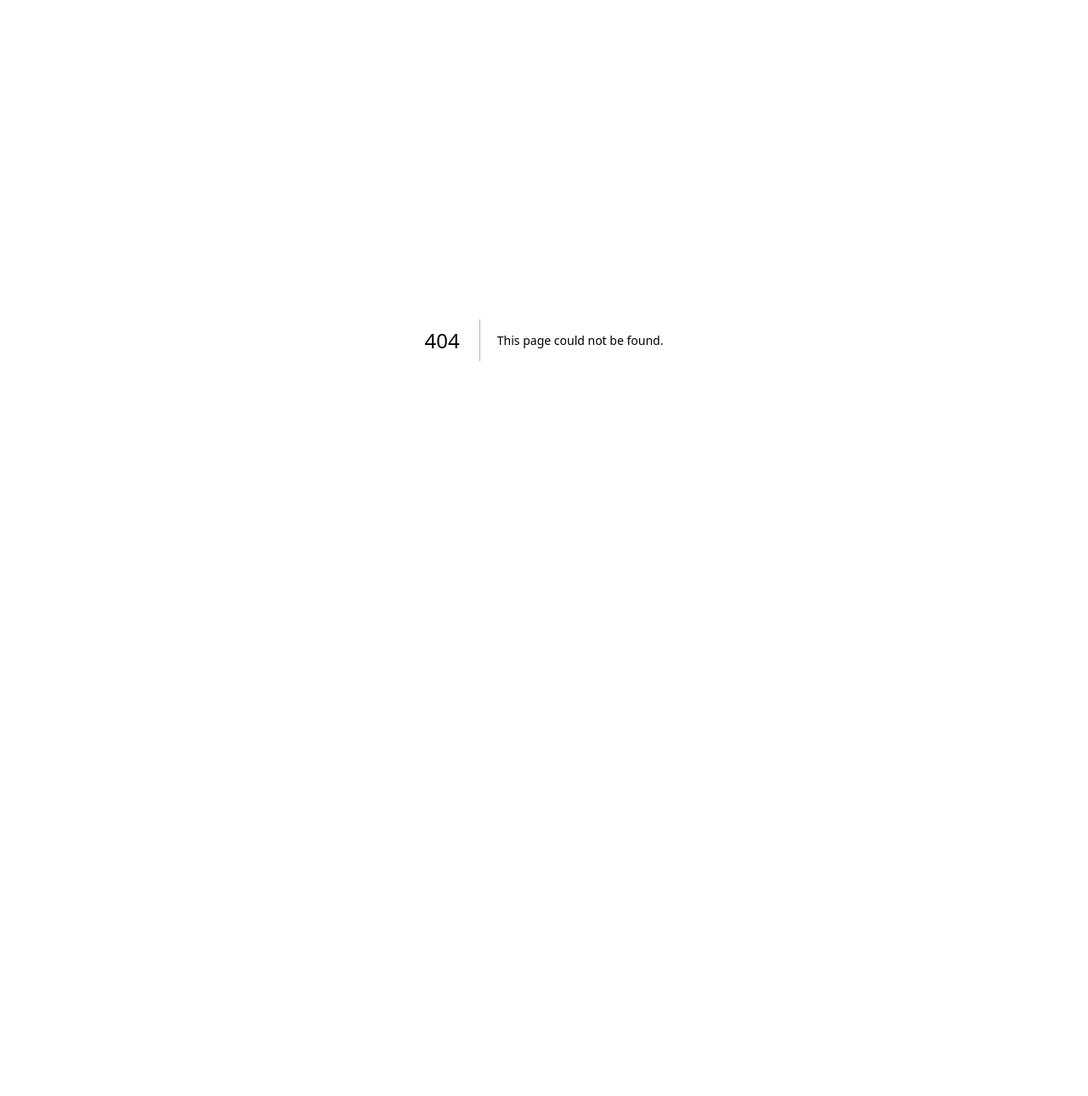
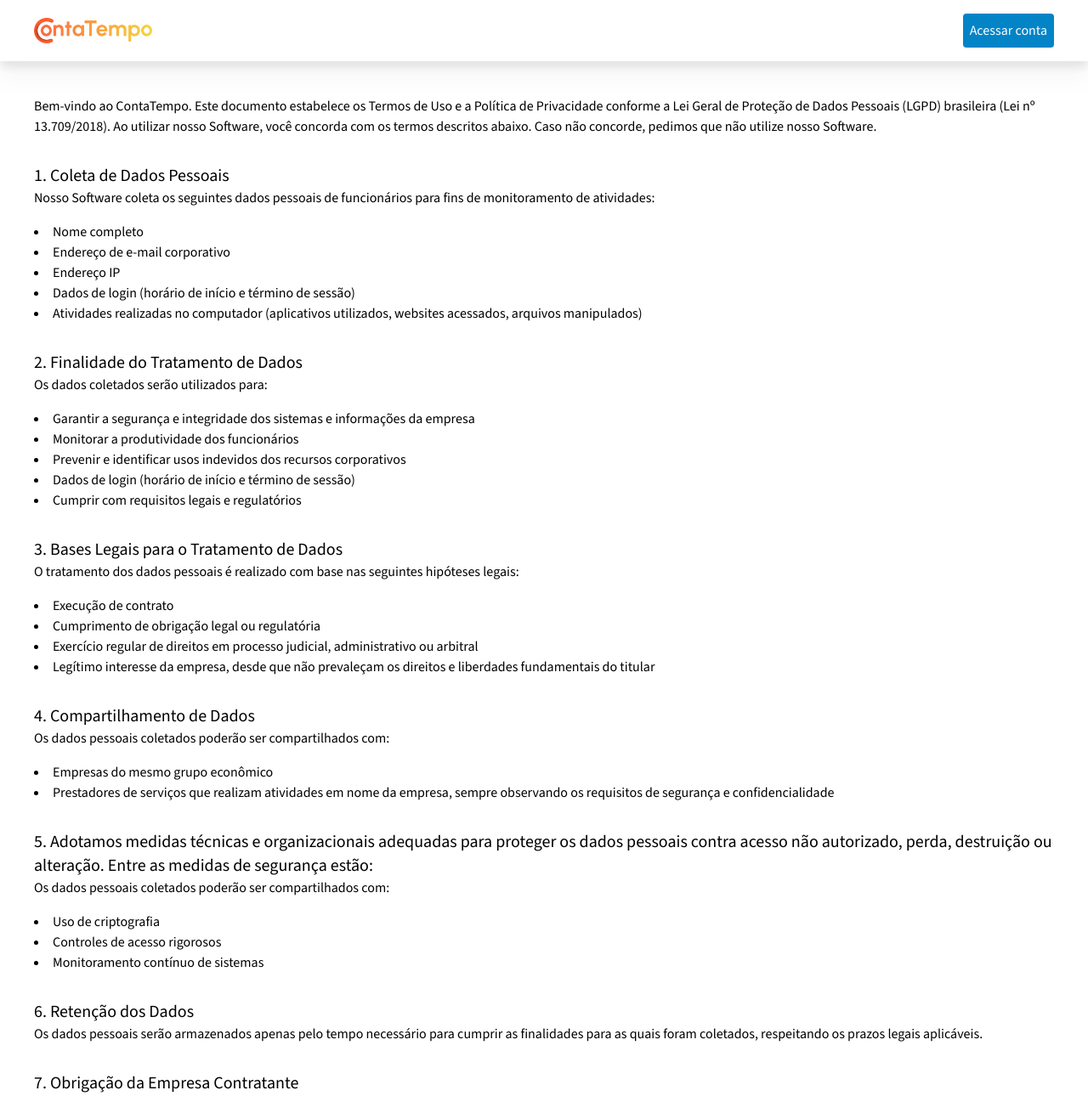
Before and after one commit to ProdutiveLab/LandingPage, a Next.js app: page /termos in a window 1280 px wide. Before the commit this address had no page. Shown: the top 1290 px of the page at 85% size. Before the commit the page ends 800 px from the top, so only its background shows below. Built offline with nearby package versions, Linux system fonts and the light colour scheme.

Commit message:
termos de uso

```diff
--- /dev/null
+++ b/src/app/Components/header.tsx
@@ -0,0 +1,24 @@
+'use client'
+import React, { useState } from 'react';
+import Image from "next/image";
+
+
+const Header: React.FC = () => {
+  return (
+    <header className="bg-white drop-shadow-xl max-lg:p-2 py-4 px-10 fixed w-full top-0 z-10">
+        <div className="container max-lg:p-2 max-w-screen-xl mx-auto bg-white items-center flex justify-between">
+          <Image
+            src="/contaTempo.png"
+            alt="Vercel Logo"
+            className="relative w-auto h-[30px]"
+            width={139}
+            height={30}
+            priority
+          />
+          <a href="https://app.contatempo.com.br/" target="_blank" className="p-2 text-white rounded bg-sky-600 border-sky-600">Acessar conta</a>
+        </div>
+      </header>
+  );
+};
+
+export default Header;
--- a/src/app/layout.tsx
+++ b/src/app/layout.tsx
@@ -4,7 +4,7 @@ import Script from 'next/script'
 import * as gtag from './gtag.js';
 import "./globals.css";
 
-const urbanist = Source_Sans_3({
+const SourceSans3 = Source_Sans_3({
   subsets: ["latin"],
   variable: '--font-main'
 });
@@ -29,7 +29,7 @@ export default function RootLayout({
   children: React.ReactNode;
 }>) {
   return (
-    <html className={`${urbanist.variable}`} lang="pt-br">
+    <html className={`${SourceSans3.variable}`} lang="pt-br">
        <head>
         <Script
           strategy='lazyOnload'
--- a/src/app/page.tsx
+++ b/src/app/page.tsx
@@ -3,8 +3,9 @@ import React, { ReactNode, useState } from "react";
 import Image from "next/image";
 import { HomeIllustrations, TotalHoras, AppUsados, JornadaDiaria, AlertaBournout, Relatorios, Ranking } from './Components/illustrations'
 import ContactForm from './Components/form'
+import Header from './Components/header'
 
-interface AccordionProps {
+type AccordionProps = {
   items: { title: string; content: string; component: ReactNode; }[];
 }
 
@@ -23,7 +24,7 @@ const Accordion: React.FC<AccordionProps> = ({ items }) => {
   );
 };
 
-interface Plans {
+type Plans = {
   items: {
     planName: string;
     usersLength: string;
@@ -144,19 +145,7 @@ export default function Home() {
 
   return (
     <>
-      <header className="bg-white drop-shadow-xl max-lg:p-2 py-4 px-10 fixed w-full top-0 z-10">
-        <div className="container max-lg:p-2 max-w-screen-xl mx-auto bg-white items-center flex justify-between">
-          <Image
-            src="/contaTempo.png"
-            alt="Vercel Logo"
-            className="relative w-auto h-[30px]"
-            width={139}
-            height={30}
-            priority
-          />
-          <a href="https://app.contatempo.com.br/" target="_blank" className="p-2 text-white rounded bg-sky-600 border-sky-600">Acessar conta</a>
-        </div>
-      </header>
+      <Header />
       <main className="bg-orange mt-[73px] p-10 max-lg:p-4 max-lg:py-8">
         <div className="container p-4 max-w-screen-xl mx-auto bg-white drop-shadow-xl flex flex-row items-center max-lg:flex-col">
           <div className="max-lg:basis-full max-lg:w-3/5 basis-1/4 relative">
--- /dev/null
+++ b/src/app/termos/page.tsx
@@ -0,0 +1,66 @@
+'use client'
+import React, { ReactNode, useState } from "react";
+import Header from '../Components/header'
+import Image from "next/image";
+
+function Termos() {
+  return (
+    <>
+      <Header />
+      <div id="features">
+        <div className="container mt-[73px] px-10 py-10 max-w-screen-xl mx-auto flex-row items-center">
+          <p>Bem-vindo ao ContaTempo. Este documento estabelece os Termos de Uso e a Política de Privacidade conforme a Lei Geral de Proteção de Dados Pessoais (LGPD) brasileira (Lei nº 13.709/2018). Ao utilizar nosso Software, você concorda com os termos descritos abaixo. Caso não concorde, pedimos que não utilize nosso Software.</p>
+          <h3 className="text-xl mt-8">1. Coleta de Dados Pessoais</h3>
+          <p className="mb-4">Nosso Software coleta os seguintes dados pessoais de funcionários para fins de monitoramento de atividades:</p>
+          <ul className="list-disc list-inside">
+            <li>Nome completo</li>
+            <li>Endereço de e-mail corporativo</li>
+            <li>Endereço IP</li>
+            <li>Dados de login (horário de início e término de sessão)</li>
+            <li>Atividades realizadas no computador (aplicativos utilizados, websites acessados, arquivos manipulados)</li>
+          </ul>
+          <h3 className="text-xl mt-8">2. Finalidade do Tratamento de Dados</h3>
+          <p className="mb-4">Os dados coletados serão utilizados para:</p>
+          <ul className="list-disc list-inside">
+            <li>Garantir a segurança e integridade dos sistemas e informações da empresa</li>
+            <li>Monitorar a produtividade dos funcionários</li>
+            <li>Prevenir e identificar usos indevidos dos recursos corporativos</li>
+            <li>Dados de login (horário de início e término de sessão)</li>
+            <li>Cumprir com requisitos legais e regulatórios</li>
+          </ul>
+          <h3 className="text-xl mt-8">3. Bases Legais para o Tratamento de Dados</h3>
+          <p className="mb-4">O tratamento dos dados pessoais é realizado com base nas seguintes hipóteses legais:</p>
+          <ul className="list-disc list-inside">
+            <li>Execução de contrato</li>
+            <li>Cumprimento de obrigação legal ou regulatória</li>
+            <li>Exercício regular de direitos em processo judicial, administrativo ou arbitral</li>
+            <li>Legítimo interesse da empresa, desde que não prevaleçam os direitos e liberdades fundamentais do titular</li>
+          </ul>
+          <h3 className="text-xl mt-8">4. Compartilhamento de Dados</h3>
+          <p className="mb-4">Os dados pessoais coletados poderão ser compartilhados com:</p>
+          <ul className="list-disc list-inside">
+            <li>Empresas do mesmo grupo econômico</li>
+            <li>Prestadores de serviços que realizam atividades em nome da empresa, sempre observando os requisitos de segurança e confidencialidade</li>
+          </ul>
+          <h3 className="text-xl mt-8">5. Adotamos medidas técnicas e organizacionais adequadas para proteger os dados pessoais contra acesso não autorizado, perda, destruição ou alteração. Entre as medidas de segurança estão:</h3>
+          <p className="mb-4">Os dados pessoais coletados poderão ser compartilhados com:</p>
+          <ul className="list-disc list-inside">
+            <li>Uso de criptografia</li>
+            <li>Controles de acesso rigorosos</li>
+            <li>Monitoramento contínuo de sistemas</li>
+          </ul>
+          <h3 className="text-xl mt-8">6. Retenção dos Dados</h3>
+          <p className="mb-4">Os dados pessoais serão armazenados apenas pelo tempo necessário para cumprir as finalidades para as quais foram coletados, respeitando os prazos legais aplicáveis.</p>
+          <h3 className="text-xl mt-8">7. Obrigação da Empresa Contratante</h3>
+          <p className="mb-4">É obrigação da empresa contratante informar aos seus funcionários que estão sendo monitorados. A empresa deve assegurar que todos os funcionários tenham conhecimento das práticas de monitoramento, bem como dos dados que estão sendo coletados e das finalidades para as quais esses dados são utilizados. O não cumprimento desta obrigação poderá resultar em penalidades conforme as leis aplicáveis.</p>
+          <h3 className="text-xl mt-8">8. Alterações nos Termos de Uso e Política de Privacidade</h3>
+          <p className="mb-4">Reservamo-nos o direito de alterar estes Termos de Uso e Política de Privacidade a qualquer momento. Notificaremos sobre alterações significativas através do nosso Software ou outros meios de comunicação adequados.</p>
+          <h3 className="text-xl mt-8">9. Contato</h3>
+          <p className="mb-4">Para exercer seus direitos ou em caso de dúvidas sobre esta Política de Privacidade, entre em contato conosco pelo e-mail: contato@contatempo.com.br</p>
+        </div>
+      </div>
+    </>
+  )
+}
+
+export default Termos;
```
